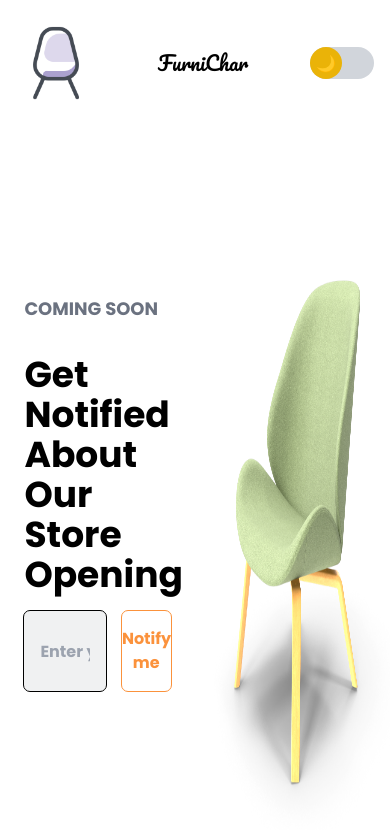
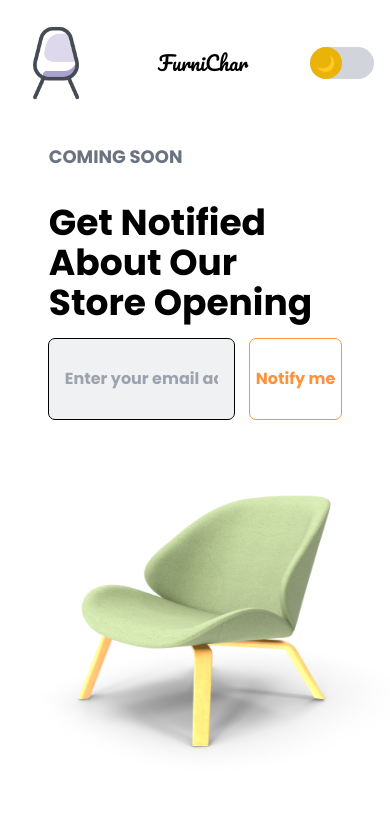
Before and after one commit to irriz-jayy/dark-mode, a React (Create React App) app: page / in a window 390 px wide. Shown: the top 830 px of the page. Built offline with nearby package versions, Linux system fonts and the light colour scheme.

Commit message:
added responsiveness

```diff
--- a/src/components/Landingpage.jsx
+++ b/src/components/Landingpage.jsx
@@ -69,8 +69,8 @@ function Landingpage() {
           </span>
         </label>
       </header>
-      <div className="h-[85vh] flex flex-row font-bold font-poppin ">
-        <div className="h-full w-1/2 flex justify-center items-center">
+      <div className="h-[85vh] flex flex-col sm:flex-col md:flex-col lg:flex-row font-bold font-poppin ">
+        <div className="sm:w-full sm:h-1/2 lg:h-full lg:w-1/2 flex justify-center items-center">
           <div className="flex flex-col w-3/4 justify-center items-center">
             <p className="text-gray-500 w-full text-left text-lg py-4">
               COMING SOON
@@ -94,7 +94,7 @@ function Landingpage() {
             </form>
           </div>
         </div>
-        <img src={chair} alt="" className="h-full w-1/2" />
+        <img src={chair} alt="" className="h-1/2 w-full lg:h-full lg:w-1/2" />
       </div>
     </>
   );
```
